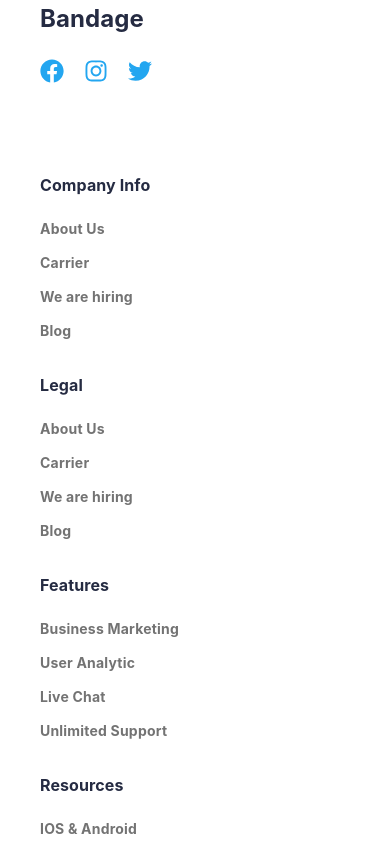
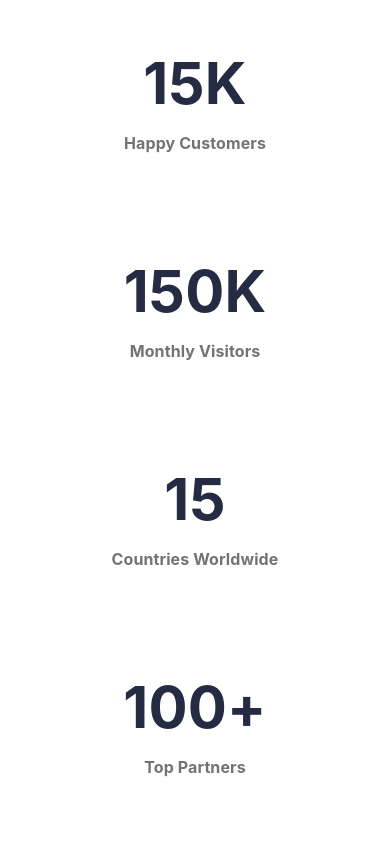
Before and after one commit to orkunorhan/ecommerce-platform, a React (Vite) app: page /about in a window 390 px wide. Shown: the part 1500-2344 px from the top of the page. Built offline with nearby package versions, Linux system fonts and the light colour scheme.

Commit message:
feat: implement about statistics section
- Create reusable AboutStatistics component
- Add prop-driven statistics data
- Render statistics dynamically using map
- Implement responsive statistics layout
- Match the Figma mobile and desktop designs

```diff
--- /dev/null
+++ b/src/components/about/AboutStatistics.jsx
@@ -0,0 +1,24 @@
+function AboutStatistics({ statistics }) {
+    return (
+        <section className="bg-white px-6 py-20 lg:py-28">
+            <div className="mx-auto grid max-w-[1050px] grid-cols-1 gap-y-24 md:grid-cols-2 lg:grid-cols-4 lg:gap-x-8 lg:gap-y-0">
+                {statistics.map(({ value, label }) => (
+                    <div
+                        key={label}
+                        className="flex flex-col items-center text-center"
+                    >
+                        <h2 className="text-[58px] font-bold leading-[80px] tracking-[0.2px] text-[#252B42]">
+                            {value}
+                        </h2>
+
+                        <p className="mt-2 text-base font-bold leading-6 tracking-[0.1px] text-[#737373]">
+                            {label}
+                        </p>
+                    </div>
+                ))}
+            </div>
+        </section>
+    );
+}
+
+export default AboutStatistics;
--- /dev/null
+++ b/src/data/aboutStatistics.js
@@ -0,0 +1,20 @@
+const aboutStatistics = [
+  {
+    value: "15K",
+    label: "Happy Customers",
+  },
+  {
+    value: "150K",
+    label: "Monthly Visitors",
+  },
+  {
+    value: "15",
+    label: "Countries Worldwide",
+  },
+  {
+    value: "100+",
+    label: "Top Partners",
+  },
+];
+
+export default aboutStatistics;
--- a/src/pages/AboutPage.jsx
+++ b/src/pages/AboutPage.jsx
@@ -1,7 +1,9 @@
 import AboutHero from "../components/about/AboutHero";
 import AboutProblemSection from "../components/about/AboutProblemSection";
+import AboutStatistics from "../components/about/AboutStatistics";
 import aboutHero from "../data/aboutHero";
 import aboutProblem from "../data/aboutProblem";
+import aboutStatistics from "../data/aboutStatistics";
 
 function AboutPage() {
     return (
@@ -19,6 +21,7 @@ function AboutPage() {
                 title={aboutProblem.title}
                 description={aboutProblem.description}
             />
+            <AboutStatistics statistics={aboutStatistics} />
         </>
     );
 }
```
